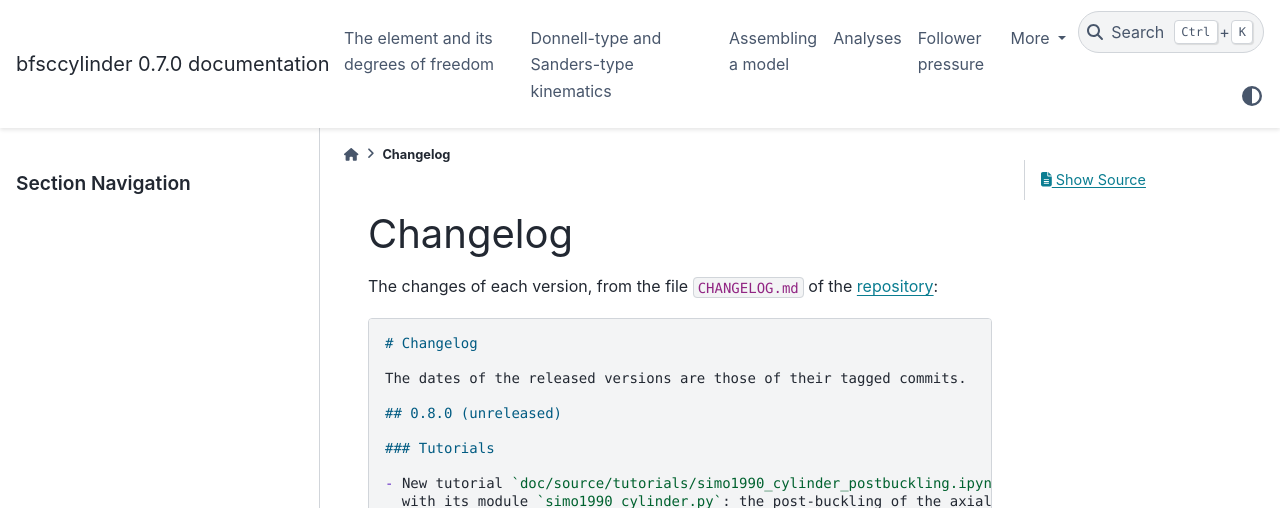
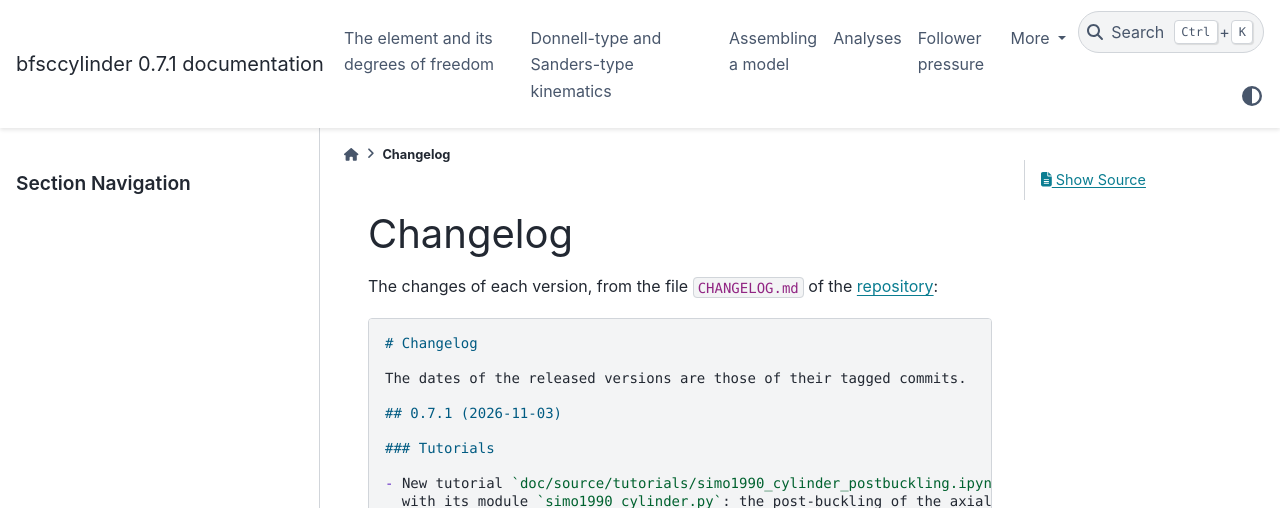
Before and after one commit to saullocastro/bfsccylinder, a Sphinx documentation site: the page built from doc/source/changelog.rst, in a window 1280 px wide and 900 px high. Shown: the top 508 px of the window. Built offline with Sphinx 7.4.7 and the PyData theme 0.15.4, drawn with Linux system fonts in a browser that asks for light colours; the version number is read from the project's files by our own code.

Commit message:
REL: version 0.7.1 (2026-11-03) instead of 0.8.0: CHANGELOG, pyproject.toml, CITATION.cff, the citations of README.md and index.rst, and the README history

```diff
--- a/CHANGELOG.md
+++ b/CHANGELOG.md
@@ -2,7 +2,7 @@
 
 The dates of the released versions are those of their tagged commits.
 
-## 0.8.0 (unreleased)
+## 0.7.1 (2026-11-03)
 
 ### Tutorials
 
--- a/doc/source/index.rst
+++ b/doc/source/index.rst
@@ -111,7 +111,7 @@ License
 Citing this library
 -------------------
 
-Saullo G. P. Castro (2026). Implementation of the BFSC cylinder finite element (Version 0.7.0). https://github.com/saullocastro/bfsccylinder.
+Saullo G. P. Castro (2026). Implementation of the BFSC cylinder finite element (Version 0.7.1). https://github.com/saullocastro/bfsccylinder.
 
 In BibTeX:
 
@@ -121,7 +121,7 @@ In BibTeX:
       author  = {Castro, Saullo G. P.},
       title   = {Implementation of the BFSC cylinder finite element},
       year    = {2026},
-      version = {0.7.0},
+      version = {0.7.1},
       url     = {https://github.com/saullocastro/bfsccylinder}
     }
 
--- a/pyproject.toml
+++ b/pyproject.toml
@@ -8,7 +8,7 @@ build-backend = "setuptools.build_meta"
 
 [project]
 name = "bfsccylinder"
-version = "0.7.0"
+version = "0.7.1"
 description = "Implementation of the BFSC cylinder finite element"
 readme = "README.md"
 license = "BSD-3-Clause"
```
Also changed, not shown: README.md (+9 -1 lines), 1 other file.
